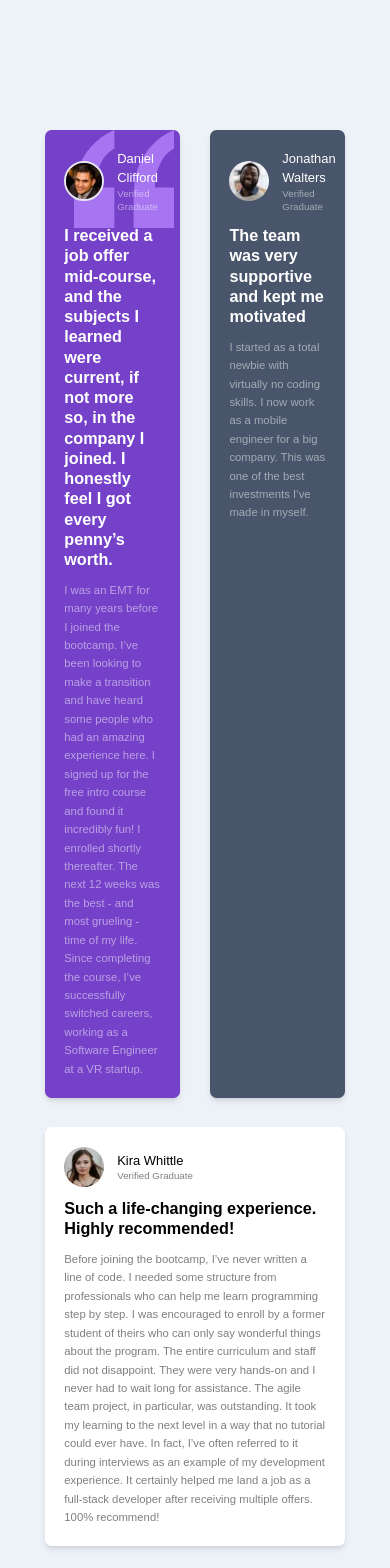
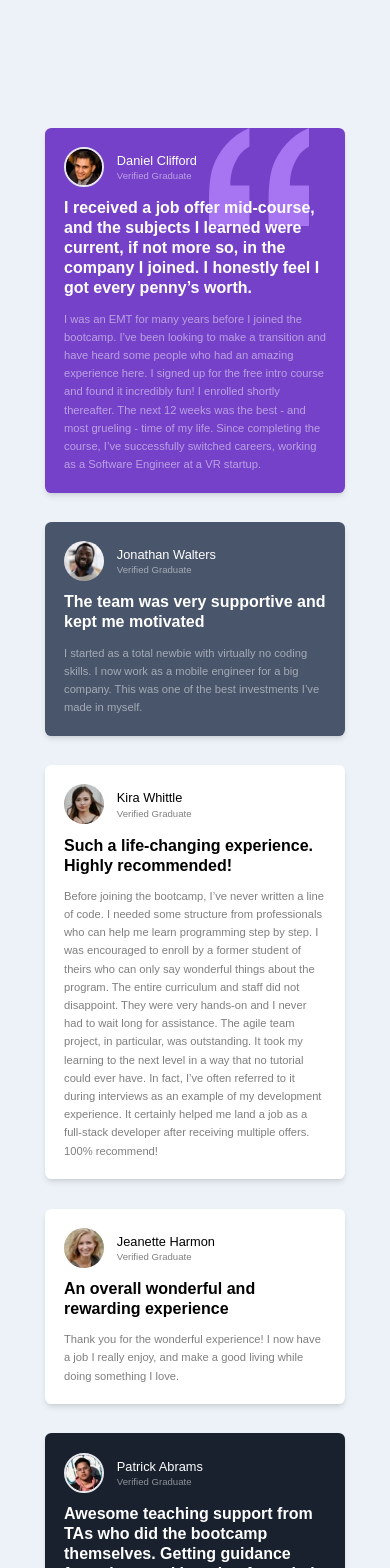
Before and after one commit to BinongoIsrael/testimonials-grid-section, a Next.js app: page / in a window 390 px wide. Shown: the top 1568 px of the page. Built offline with nearby package versions, Linux system fonts and the light colour scheme.

Commit message:
Update the responsiveness of the style

```diff
--- a/src/app/globals.css
+++ b/src/app/globals.css
@@ -5,14 +5,14 @@
 @import url("https://fonts.googleapis.com/css2?family=Barlow+Semi+Condensed:wght@500;600&display=swap");
 
 html {
-  font-size: 0.81rem;
+  font-size: 0.8rem;
 }
 
 body {
   -ms-overflow-style: none;
   scrollbar-width: none;
-  overflow-y: scroll;
   min-height: 100vh;
+  overflow: hidden;
   background-color: hsl(210, 46%, 95%);
   font-family: "Barlow Semi Condensed", sans-serif;
 }
@@ -37,7 +37,26 @@ body::-webkit-scrollbar {
 }
 
 @media screen and (max-width: 801px) {
-  section > * {
+  body{
+    overflow: auto;
+  }
+  section > :nth-child(1){
+    grid-column: span 4;
+    grid-row: span 1;
+  }
+  section > :nth-child(2){
+    grid-column: span 4;
+    grid-row: span 1;
+  }
+  section > :nth-child(3){
+    grid-column: span 4;
+    grid-row: span 1;
+  }
+  section > :nth-child(4){
+    grid-column: span 4;
+    grid-row: span 1;
+  }
+  section > :nth-child(5){
     grid-column: span 4;
     grid-row: span 1;
   }
```
